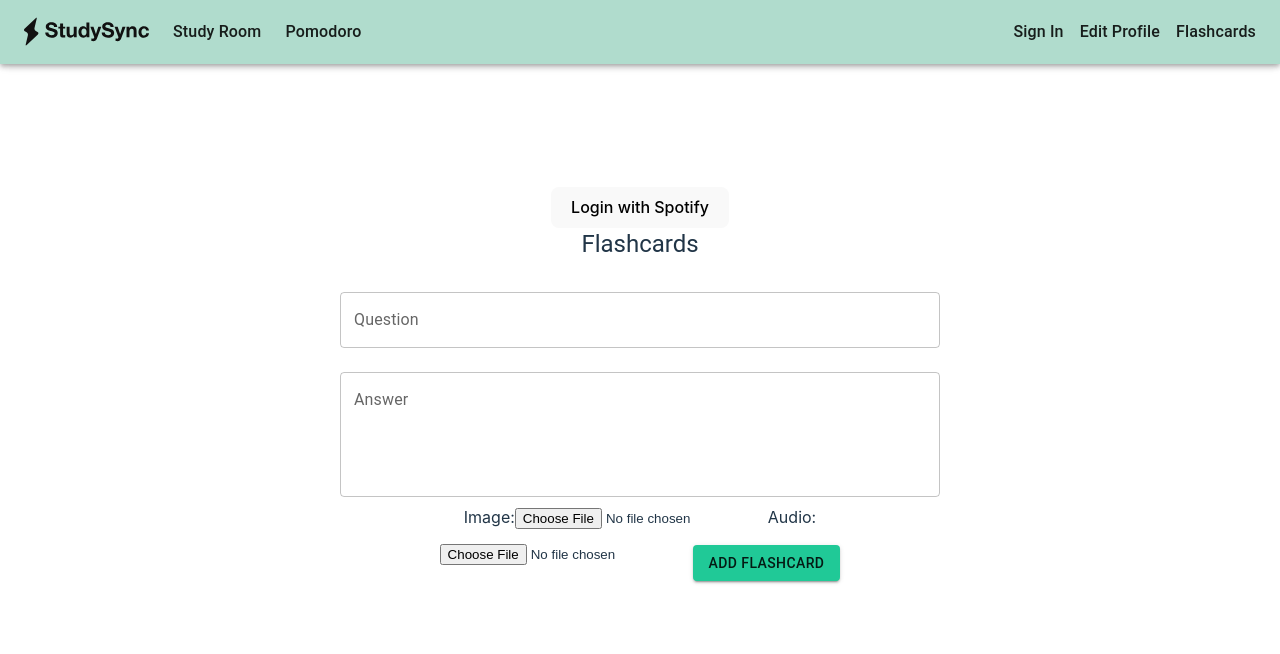
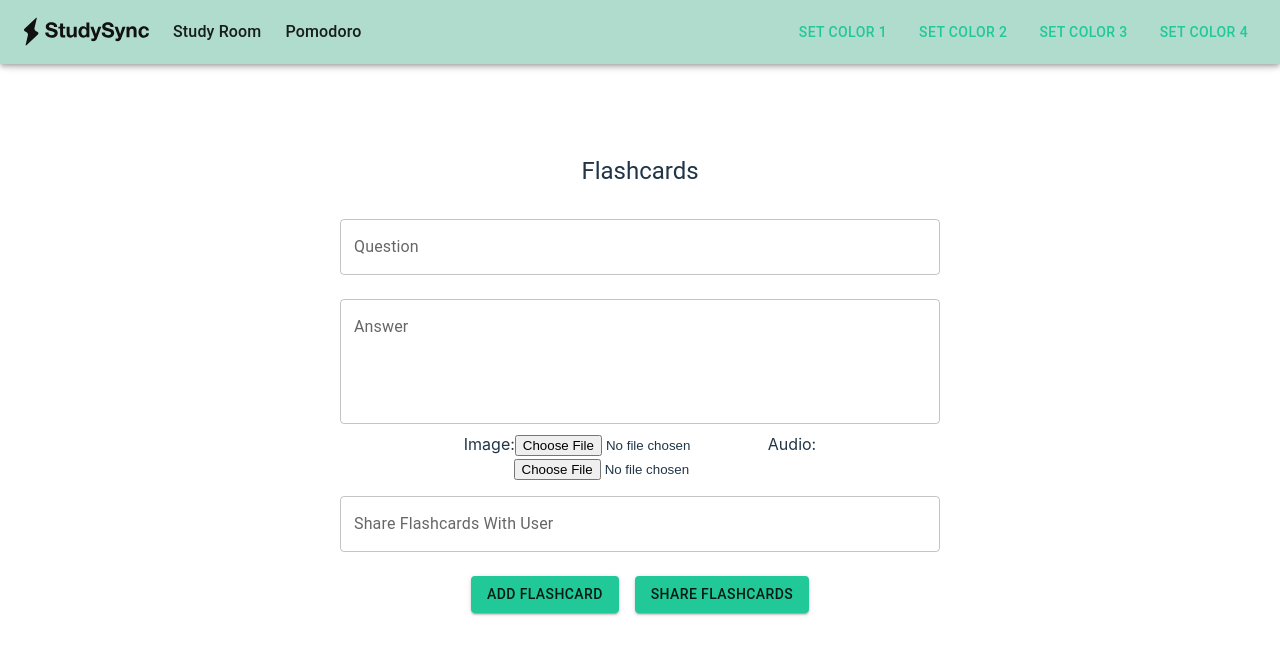
Before and after one commit to DevanQuinn/StudySync, a React (Vite) app: page /flashcards in a window 1280 px wide. Shown: the top 654 px of the page. Built offline with nearby package versions, Linux system fonts and the light colour scheme.

Commit message:
Implemented changing NavBar color

```diff
--- a/package.json
+++ b/package.json
@@ -15,6 +15,7 @@
     "@mui/icons-material": "^5.15.10",
     "@mui/material": "^5.15.10",
     "axios": "^1.6.7",
+    "emailjs-com": "^3.2.0",
     "firebase": "^10.8.0",
     "localforage": "^1.10.0",
     "match-sorter": "^6.3.4",
--- a/src/components/Navbar.jsx
+++ b/src/components/Navbar.jsx
@@ -1,39 +1,48 @@
-import { AppBar, Container, Toolbar, Typography } from '@mui/material';
+import { AppBar, Container, Toolbar, Typography, Button } from '@mui/material';
 import { Link } from 'react-router-dom';
-import React from 'react';
+import React, { useState } from 'react';
 import Logo from './Logo';
 
 const Navbar = () => {
-	const pages = [{ title: 'Study Room', path: '/studyroom' }, {title: 'Pomodoro', path: '/pomodoro'}];
+  const [navbarColor, setNavbarColor] = useState('secondary');
+
+  const handleColorChange = (newColor) => {
+    setNavbarColor(newColor);
+  };
+
+  const pages = [
+    { title: 'Study Room', path: '/studyroom' },
+    { title: 'Pomodoro', path: '/pomodoro' },
+  ];
+
   return (
-		<AppBar position='fixed' color='secondary'>
+    <AppBar position='fixed' color={navbarColor}>
       <Toolbar>
         <Typography sx={{ mr: 3 }} color='textPrimary'>
           <Link to='/'>
             <Logo />
           </Link>
         </Typography>
-				{pages.map(page => (
-					<Typography sx={{ mr: 3}}>
+        {pages.map((page) => (
+          <Typography sx={{ mr: 3 }}>
             <Link to={page.path} key={page.title}>
               {page.title}
             </Link>
           </Typography>
         ))}
-				<Typography
-					variant='h6'
-					component='div'
-					sx={{ flexGrow: 1 }}
-				></Typography>
-				<Typography sx={{ mr: 2 }} color='textPrimary'>
-					<Link to='/signin'>Sign In</Link>
-				</Typography>
-				<Typography sx={{ mr: 2 }} color='textPrimary'>
-					<Link to='/editprofile'>Edit Profile</Link>
-				</Typography>
-				<Typography color='textPrimary'>
-					<Link to='/flashcards'>Flashcards</Link>
-				</Typography>
+        <Typography variant='h6' component='div' sx={{ flexGrow: 1 }}></Typography>
+        <Button onClick={() => handleColorChange('primary')} sx={{ mr: 2 }}>
+          Set Color 1
+        </Button>
+        <Button onClick={() => handleColorChange('secondary')} sx={{ mr: 2 }}>
+          Set Color 2
+        </Button>
+        <Button onClick={() => handleColorChange('error')} sx={{ mr: 2 }}>
+          Set Color 3
+        </Button>
+        <Button onClick={() => handleColorChange('info')}>
+          Set Color 4
+        </Button>
       </Toolbar>
     </AppBar>
   );
--- a/src/main.jsx
+++ b/src/main.jsx
@@ -9,9 +9,9 @@ import SignIn from './routes/signin.jsx';
 import SignUp from './routes/signup.jsx';
 import ForgotPass from './routes/forgotpass.jsx';
 import Pomodoro from './routes/pomodoro.jsx';
-import Firebase from './firebase.js'
-import EditProfile from './routes/editprofile.jsx'
-import Flashcards from './routes/flashcards.jsx'
+import Firebase from './firebase.js';
+import EditProfile from './routes/editprofile.jsx';
+import Flashcards from './routes/flashcards.jsx';
 
 const theme = createTheme({
   palette: {
@@ -29,13 +29,13 @@ ReactDOM.createRoot(document.getElementById('root')).render(
     <ThemeProvider theme={theme}>
       <BrowserRouter>
         <Navbar />
-				<App />
         <Routes>
           <Route path='signin' element={<SignIn />} />
           <Route path='forgotpass' element={<ForgotPass />} />
           <Route path='signup' element={<SignUp />} />
           <Route path='editprofile' element={<EditProfile />} />
-					<Route path='flashcards' element={<Flashcards/>} />
+          <Route path='flashcards' element={<Flashcards />} />
+          <Route path='pomodoro' element={<Pomodoro />} />
         </Routes>
       </BrowserRouter>
     </ThemeProvider>
--- a/src/routes/flashcards.jsx
+++ b/src/routes/flashcards.jsx
@@ -1,24 +1,25 @@
 import React from 'react';
 import { Box, Typography, TextField, Button } from '@mui/material';
+import emailjs from 'emailjs-com';
 
 const Flashcard = () => {
-
     const [flashcards, setFlashcards] = React.useState([]);
     const [newQuestion, setNewQuestion] = React.useState('');
     const [newAnswer, setNewAnswer] = React.useState('');
     const [newImage, setNewImage] = React.useState(null);
     const [newAudio, setNewAudio] = React.useState(null);
     const [flipped, setFlipped] = React.useState(false);
+    const [shareWithUser, setShareWithUser] = React.useState('');
+    const [shareError, setShareError] = React.useState(null);
 
     const addFlashcard = (event) => {
-        /* avoids page reload when card submitted */
         event.preventDefault();
 
         const newFlashcard = {
             question: newQuestion,
             answer: newAnswer,
             image: newImage,
-            audio: newAudio
+            audio: newAudio,
         };
 
         setFlashcards([...flashcards, newFlashcard]);
@@ -37,7 +38,82 @@ const Flashcard = () => {
 
     const toggleFlip = () => {
         setFlipped(!flipped);
-    }
+    };
+
+const shareFlashcards = () => {
+    const emailParams = {
+        to_email: shareWithUser,
+        subject: 'Flashcards',
+        body: '',
+    };
+
+    const promises = flashcards.map((flashcard, index) => {
+        return new Promise((resolve) => {
+            // Convert image to base64 data URL
+            convertImageToDataUrl(flashcard.image)
+                .then((imageDataUrl) => {
+                    console.log('Image Data URL:', imageDataUrl);
+
+                    const cardContent = `
+                        Question ${index + 1}:
+                        ${flashcard.question}
+
+                        Answer ${index + 1}:
+                        ${flashcard.answer}
+
+                        ${imageDataUrl ? `![Image ${index + 1}](${imageDataUrl})` : ''}
+                    `;
+
+                    emailParams.body += cardContent + '\n\n';
+                    resolve();
+                })
+                .catch((error) => {
+                    console.error('Error converting image:', error);
+                    resolve(); // Resolve the promise even if there's an error
+                });
+        });
+    });
+
+    Promise.all(promises)
+        .then(() => {
+            console.log('Email Parameters:', emailParams);
+
+            emailjs.send('service_1t89u4s', 'template_snzuvya', emailParams, 'K-nzp7uN1uBdG-gV9')
+                .then((response) => {
+                    console.log('Email sent successfully:', response);
+                    // Additional success handling if needed
+                })
+                .catch((error) => {
+                    console.error('Error sending email:', error);
+                    // Display or log the error message
+                });
+        });
+};
+
+const convertImageToDataUrl = (image) => {
+    return new Promise((resolve, reject) => {
+        if (!image) {
+            resolve(''); // If no image provided, resolve with an empty string
+            return;
+        }
+
+        const reader = new FileReader();
+
+        reader.onload = (event) => {
+            const imageDataUrl = event.target.result;
+            console.log('Image converted successfully:', imageDataUrl);
+            resolve(imageDataUrl);
+        };
+
+        reader.onerror = (error) => {
+            console.error('Error converting image:', error);
+            reject(error);
+        };
+
+        reader.readAsDataURL(image);
+    });
+};
+
 
     return (
         <Box sx={{ maxWidth: 600 }}>
@@ -82,9 +158,25 @@ const Flashcard = () => {
                     />
                 </label>
 
+                <TextField
+                    label="Share Flashcards With User"
+                    value={shareWithUser}
+                    onChange={(e) => setShareWithUser(e.target.value)}
+                    fullWidth
+                    margin="normal"
+                />
+
                 <Button type="submit" variant="contained" sx={{ mt: 2 }}>
                     Add Flashcard
                 </Button>
+                <Button variant="contained" sx={{ mt: 2, ml: 2 }} onClick={shareFlashcards}>
+                    Share Flashcards
+                </Button>
+                {shareError && (
+                    <Typography color="error" sx={{ mt: 2 }}>
+                        {shareError}
+                    </Typography>
+                )}
             </Box>
 
             <Box sx={{ display: 'flex', flexDirection: 'column', gap: 2, mt: 4 }}>
@@ -107,12 +199,15 @@ const Flashcard = () => {
                             </>
                         ) : (
                             <>
-                                <Typography variant="h6">
-                                    {flashcard.question}
-                                </Typography>
+                                <Typography variant="h6">{flashcard.question}</Typography>
                                 {(() => {
                                     if (flashcard.image) {
-                                        return <img src={URL.createObjectURL(flashcard.image)} alt="" />;
+                                        return (
+                                            <img
+                                                src={URL.createObjectURL(flashcard.image)}
+                                                alt=""
+                                            />
+                                        );
                                     }
                                 })()}
                                 {(() => {
@@ -131,9 +226,7 @@ const Flashcard = () => {
                                 <Button onClick={toggleFlip}>Reveal Answer</Button>
                             </>
                         )}
-                        <Button onClick={() => deleteFlashcard(index)}>
-                            Delete
-                        </Button>
+                        <Button onClick={() => deleteFlashcard(index)}>Delete</Button>
                     </Box>
                 ))}
             </Box>
```
Also changed, not shown: src/routes/ChangeColor.jsx (added, +15 -0 lines), 1 other file (tests, documents, lock files or other folders). Lines whose indentation alone changed are shown as unchanged.
